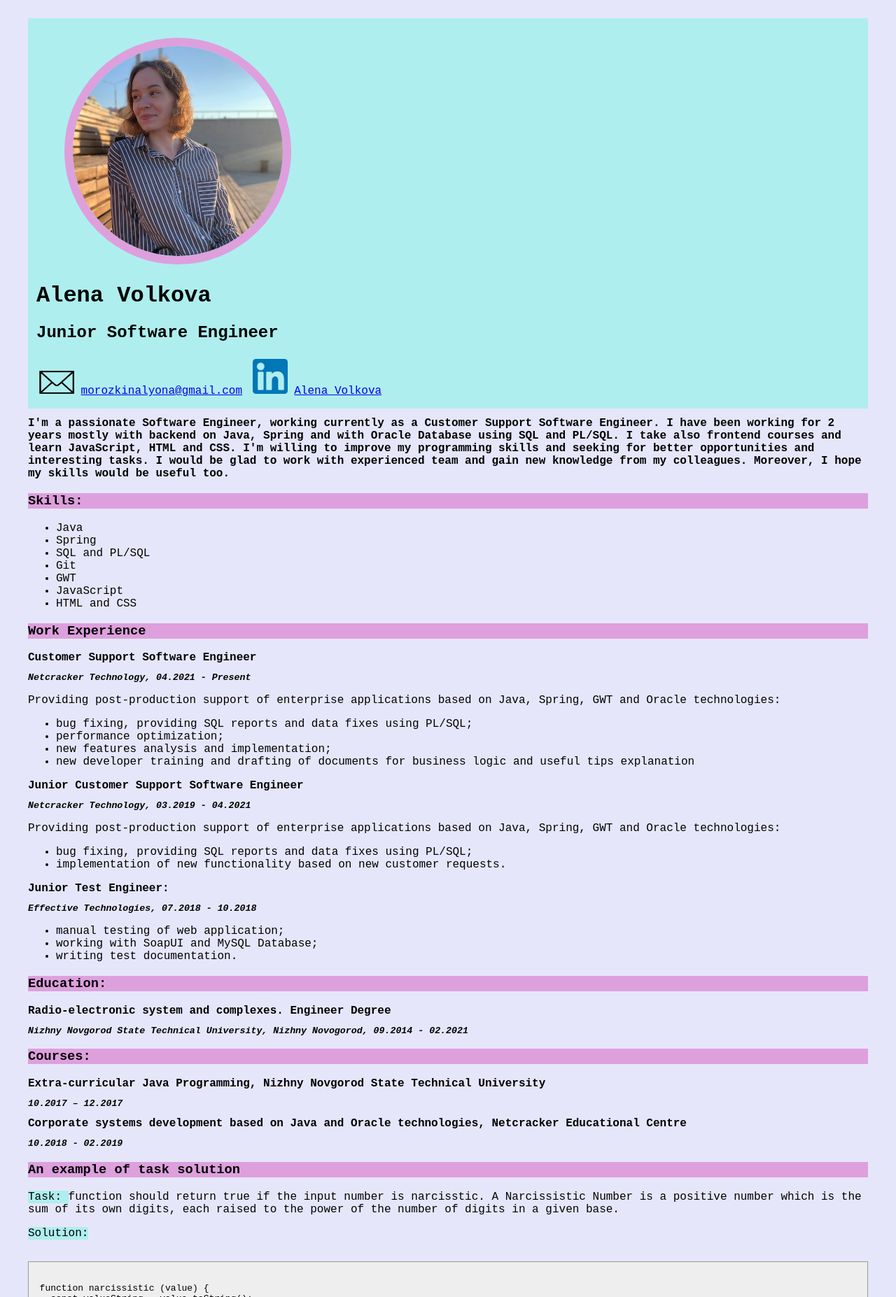
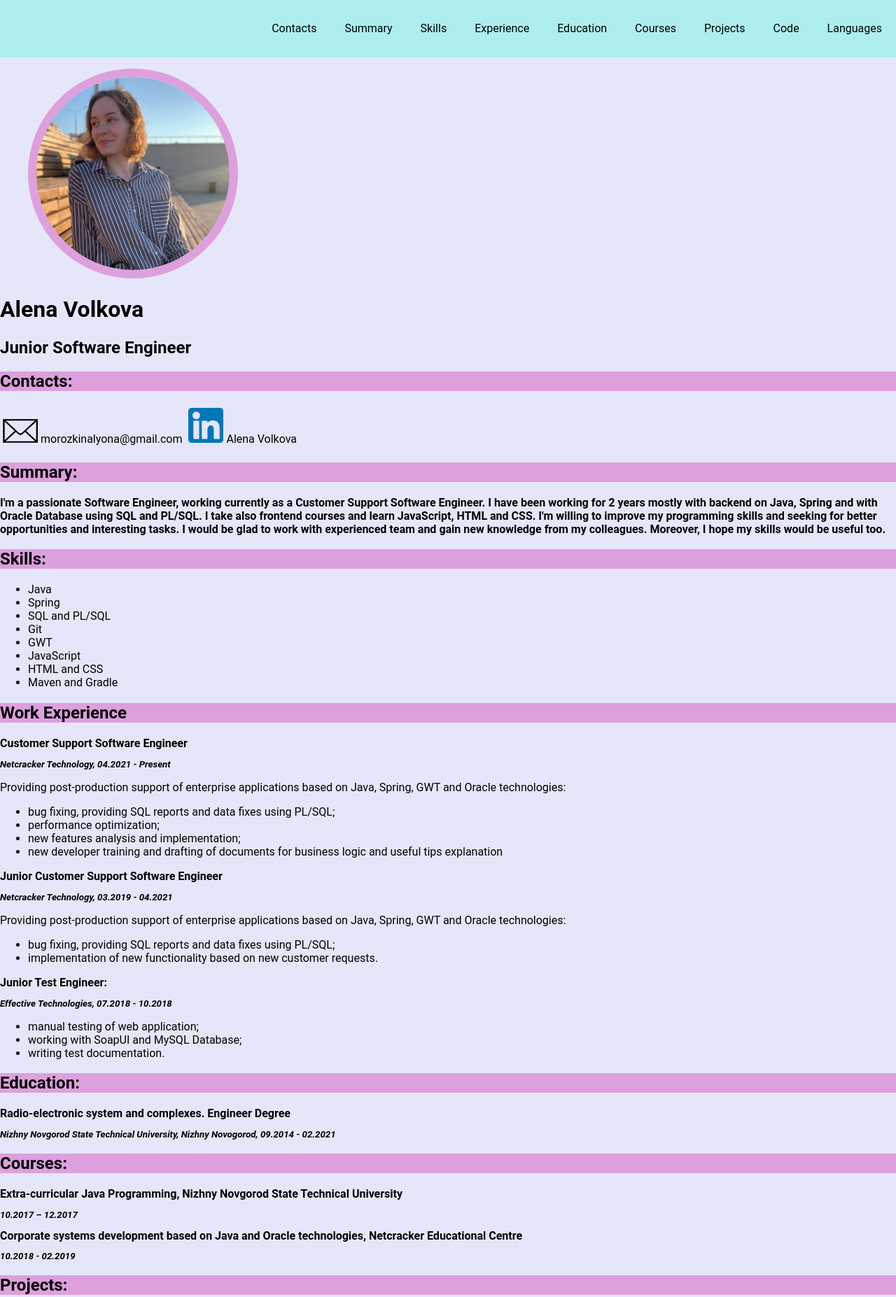
Before and after one commit to alenamor7/-rsschool-cv, a plain HTML site: page index.html in a window 1280 px wide. Shown: the top 1854 px of the page at 70% size. Drawn offline with Linux system fonts and the light colour scheme.

Commit message:
fix: change design

```diff
--- a/styles/style.css
+++ b/css/style.css
@@ -1,23 +1,53 @@
 * {
-    align-items: center;
+    text-decoration: none;
+    box-sizing: border-box;
+}
+
+body {
+    font-family: Roboto, monospace;
+    background-color: #E6E6FA;
+    font-size: 16px;
+    min-height: 100vh;
+    margin: 0; padding: 0;
+    display: flex;
+    flex-direction: column;
     justify-content: space-between;
 }
 
-body {
-    max-width: 1200px;
-    margin: 0 auto;
-    font-family: Andale Mono, monospace;
-    padding: 2% 2% 2% 2%;
-    background-color: #E6E6FA;
+html {
+    scroll-behavior: smooth;
 }
 
-header,
-footer {
-    padding: 1% 1% 1% 1%;
+.container {
+    max-width: 1440px;
+    margin: 0 auto;
+}
+
+.header,
+.footer {
+    margin: 0; padding: 0;
     background-color: #AFEEEE;
 }
 
-h3 {
+.nav-list {
+    display: flex;
+    justify-content: flex-end;
+    align-items: center;
+    list-style: none;
+}
+
+.nav-link {
+    padding: 0 20px;
+    line-height: 50px;
+    transition: .3s;
+    color: #000000;
+}
+
+.out-link {
+    color: #000000;
+}
+
+.section-title {
     background-color: #DDA0DD;
 }
 
@@ -64,17 +94,25 @@ pre code {
     margin-right: 5px;
 }
 
-.rs-school-js {
-    width: 30%;
-    height: 30%;
+.rs-school-js-image {
+    width: 50%;
+    height: 50%;
     max-width: 300px;
     max-height: 300px;
 }
 
-.my-github-acc {
+.rs-school-js {
     float: right;
+    margin: 20px;
+}
+
+.my-github-acc-image {
     width: 10%;
     height: 10%;
     max-width: 100px;
     max-height: 100px;
 }
+
+.my-github-acc {
+    margin: 20px;
+}
--- a/index.html
+++ b/index.html
@@ -3,30 +3,53 @@
   <head>
     <meta charset="utf-8">
     <meta name="viewport" content="width=device-width, initial-scale=1.0">
-    <link rel="stylesheet" type="text/css" href="styles/style.css">
+    <link rel="stylesheet" type="text/css" href="css/style.css">
+    <link rel="icon" href="assets/img/favicon.ico">
+    <link rel="preconnect" href="https://fonts.googleapis.com">
+    <link rel="preconnect" href="https://fonts.gstatic.com" crossorigin>
     <title>Alena Volkova CV</title>
   </head>
   <body>
-  <header>
+  <header class="header">
+    <div class="container">
+      <nav class="nav">
+        <ul class="nav-list">
+          <li class="nav-item"><a href="#contacts" class="nav-link">Contacts</a></li>
+          <li class="nav-item"><a href="#summary" class="nav-link">Summary</a></li>
+          <li class="nav-item"><a href="#skills" class="nav-link">Skills</a></li>
+          <li class="nav-item"><a href="#experience" class="nav-link">Experience</a></li>
+          <li class="nav-item"><a href="#education" class="nav-link">Education</a></li>
+          <li class="nav-item"><a href="#courses" class="nav-link">Courses</a></li>
+          <li class="nav-item"><a href="#projects" class="nav-link">Projects</a></li>
+          <li class="nav-item"><a href="#code" class="nav-link">Code</a></li>
+          <li class="nav-item"><a href="#languages" class="nav-link">Languages</a></li>
+        </ul>
+      </nav>
+    </div>
+  </header>
+
+    <main>
+      <div class="container">
           <figure>
-        <img class="profile-photo" src="images/profile_pic.jpg" alt="Profile photo">
+            <img class="profile-photo" src="assets/img/profile_pic.jpg" alt="Profile photo">
           </figure>
           <h1>Alena Volkova</h1>
           <h2>Junior Software Engineer</h2>
+        <section id="contacts">
+          <h2 class="section-title">Contacts:</h2>
           <ul class="contacts">
             <li>
-           <img class="contact-icon" src="images/email_icon.png" alt="Email">
-           <a href="mailto:morozkinalyona@gmail.com">morozkinalyona@gmail.com</a>
+              <img class="contact-icon" src="assets/img/email_icon.png" alt="Email">
+              <a class="out-link" href="mailto:morozkinalyona@gmail.com">morozkinalyona@gmail.com</a>
             </li>
             <li>
-           <img class="contact-icon" src="images/linkedin_icon.png" alt="LinkedIn">
-           <a href="https://www.linkedin.com/in/alena-volkova-9699571aa/">Alena Volkova</a>
+              <img class="contact-icon" src="assets/img/linkedin_icon.png" alt="LinkedIn">
+              <a class="out-link" href="https://www.linkedin.com/in/alena-volkova-9699571aa/">Alena Volkova</a>
             </li>
           </ul>
-    </header>
-
-    <main>
-      <article>
+        </section>
+        <section id="summary">
+          <h2 class="section-title">Summary:</h2>
           <h4>
             I'm a passionate Software Engineer, working currently as a Customer Support Software Engineer.
             I have been working for 2 years mostly with backend on Java, Spring and with Oracle Database using SQL and PL/SQL.
@@ -34,10 +57,10 @@
             seeking for better opportunities and interesting tasks. I would be glad to work with experienced team and gain
             new knowledge from my colleagues. Moreover, I hope my skills would be useful too.
           </h4>
-      </article>
+        </section>
 
-      <section>
-        <h3>Skills:</h3>
+        <section id="skills">
+          <h2 class="section-title">Skills:</h2>
           <ul>
             <li>Java</li>
             <li>Spring</li>
@@ -46,11 +69,12 @@
             <li>GWT</li>
             <li>JavaScript</li>
             <li>HTML and CSS</li>
+            <li>Maven and Gradle</li>
           </ul>
         </section>
 
-      <section>
-        <h3>Work Experience</h3>
+        <section id="experience">
+          <h2 class="section-title">Work Experience</h2>
           <div class="work-block">
             <h4>Customer Support Software Engineer</h4>
             <h5>Netcracker Technology, 04.2021 - Present</h5>
@@ -82,22 +106,34 @@
           </div>
         </section>
 
-      <section>
-        <h3>Education:</h3>
+        <section id="education">
+          <h2 class="section-title">Education:</h2>
           <h4>Radio-electronic system and complexes. Engineer Degree</h4>
           <h5>Nizhny Novgorod State Technical University, Nizhny Novogorod, 09.2014 - 02.2021</h5>
         </section>
 
-      <section>
-        <h3>Courses:</h3>
+        <section id="courses">
+          <h2 class="section-title">Courses:</h2>
           <h4>Extra-curricular Java Programming, Nizhny Novgorod State Technical University</h4>
           <h5>10.2017 – 12.2017</h5>
           <h4>Corporate systems development based on Java and Oracle technologies, Netcracker Educational Centre</h4>
           <h5>10.2018 - 02.2019</h5>
         </section>
 
-      <section>
-        <h3>An example of task solution</h3>
+        <section id="projects">
+          <h2 class="section-title">Projects:</h2>
+          <ul>
+            <li>
+              <a class="out-link" href="https://github.com/alenamor7/conference-track-management">Conference Track Management</a>
+            </li>
+            <li>
+              <a class="out-link" href="https://github.com/alenamor7/spring-pet-clinic">Spring Pet Clinic</a>
+            </li>
+          </ul>
+        </section>
+
+        <section id="code">
+          <h2 class="section-title">An example of task solution</h2>
           <p><mark>Task: </mark>function should return true if the input number is narcisstic.
             A Narcissistic Number is a positive number which is the sum of its own digits, each raised to the power
             of the number of digits in a given base.
@@ -121,18 +157,21 @@
         </pre>
         </section>
 
-      <section>
-        <h3>Languages:</h3>
+        <section id="languages">
+          <h2 class="section-title">Languages:</h2>
           <ul>
             <li>English - B2</li>
             <li>German - B2 Goethe-Zertifikat</li>
           </ul>
         </section>
+      </div>
     </main>
 
-    <footer>
-      <a href="https://rs.school/js/"><img class="rs-school-js" src="images/rs_school_js.svg" alt="RS School"></a>
-      <a href="https://github.com/alenamor7"><img class="my-github-acc" src="images/github_icon.png" alt="GitHub Account"></a>
+    <footer class="footer">
+      <div class="container footer-cont">
+        <a class="my-github-acc" href="https://github.com/alenamor7"><img class="my-github-acc-image" src="assets/img/github_icon.png" alt="GitHub Account"> &copy; 2022</a>
+        <a class="rs-school-js" href="https://rs.school/js/"><img class="rs-school-js-image" src="assets/img/rs_school_js.svg" alt="RS School"></a>
+      </div>
     </footer>
   </body>
 </html>
```
Also changed, not shown: assets/img/email_icon.png (renamed from images/email_icon.png), assets/img/favicon.ico (added), assets/img/github_icon.png (renamed from images/github_icon.png), assets/img/linkedin_icon.png (renamed from images/linkedin_icon.png), assets/img/profile_pic.jpg (renamed from images/profile_pic.jpg), assets/img/rs_school_js.svg (renamed from images/rs_school_js.svg), 1 other file. Lines whose indentation alone changed are shown as unchanged.
